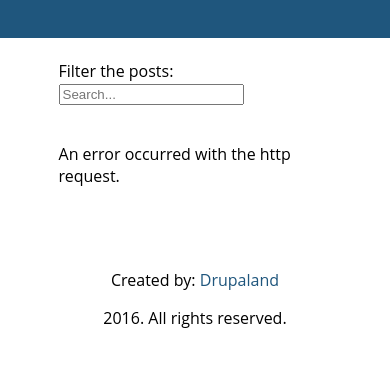
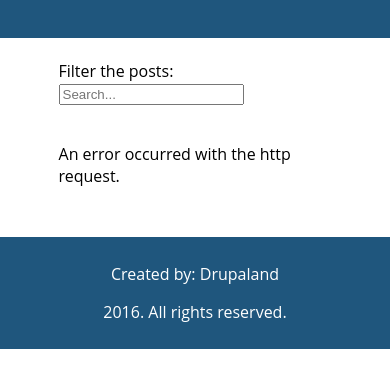
Before and after one commit to Vagelis-Prokopiou/peribiblicumApp, a website: page www/index.html in a window 390 px wide. Shown: the part 242-630 px from the top of the page. Drawn offline with Linux system fonts and the light colour scheme; no server answers.

Commit message:
Footer themeing

```diff
--- a/www/controllers/mainCtrl.js
+++ b/www/controllers/mainCtrl.js
@@ -10,7 +10,7 @@ angular.module('MyApp', [])
 
         $http({
             method: 'GET',
-            url: 'https://public-api.wordpress.com/rest/v1.1/sites/peribiblicum.wordpress.com/posts/?number=10&fields=title,content'
+            url: 'https://public-api.wordpress.com/rest/v1.1/sites/peribiblicum.wordpress.com/posts/?number=100&fields=title,content'
         }).then(function successCallback(response) {
             $scope.posts = response.data.posts;
             $scope.loading = false;
--- a/www/sass/index.scss
+++ b/www/sass/index.scss
@@ -63,6 +63,7 @@ a {
   margin: 0 auto;
   background-color: #fff;
 }
+
 .loading {
   position: absolute;
   left: 0;
@@ -84,8 +85,15 @@ a {
 }
 
 .footer {
-  width: 70%;
-  margin: 0 auto;
-  padding-top: 50px;
+  margin: 50px auto 0 auto;
+  padding: 10px;
   text-align: center;
+  background-color: $blue;
+  color: white;
+  a {
+    color: white;
+    &:hover {
+      text-decoration: underline;
+    }
+  }
 }
```
Also changed, not shown: www/css/index.css.
